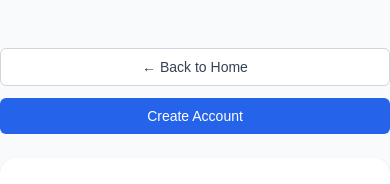
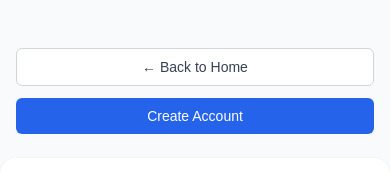
Before and after one commit to Divine-Chidozie/orange-herizon-circle, a React (Vite) app: page /terms-and-conditions in a window 390 px wide. Shown: the top 184 px of the page. Built offline with nearby package versions, Linux system fonts and the light colour scheme.

Commit message:
updated changes

```diff
--- a/src/pages/TermsAndConditions.jsx
+++ b/src/pages/TermsAndConditions.jsx
@@ -5,17 +5,17 @@ const TermsAndConditions = () => {
     <section className="bg-gray-50 py-12">
       {/* Header Navigation */}
 
-      <div className="mx-auto mb-6 flex max-w-5xl flex-col gap-3 sm:flex-row sm:items-center sm:justify-between">
+      <div className="mx-auto mb-6 flex w-full max-w-5xl flex-col gap-3 px-4 sm:flex-row sm:items-center sm:justify-between sm:px-6 lg:px-0">
         <Link
           to="/"
-          className="rounded-md border border-gray-300 bg-white px-4 py-2 text-center text-sm font-medium text-gray-700 transition hover:bg-gray-100"
+          className="w-full rounded-md border border-gray-300 bg-white px-4 py-2 text-center text-sm font-medium text-gray-700 transition hover:bg-gray-100 sm:w-auto"
         >
           ← Back to Home
         </Link>
 
         <Link
           to="/sign-up"
-          className="rounded-md bg-primary px-4 py-2 text-center text-sm font-medium text-white transition hover:bg-blue-700"
+          className="w-full rounded-md bg-primary px-4 py-2 text-center text-sm font-medium text-white transition hover:bg-blue-700 sm:w-auto"
         >
           Create Account
         </Link>
```
